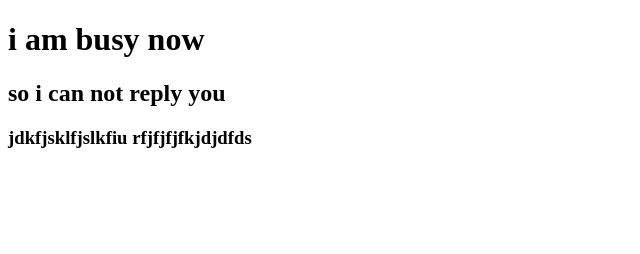
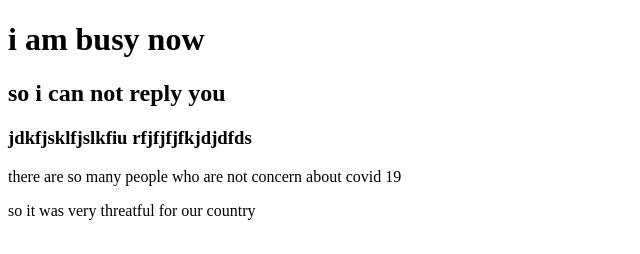
Before and after one commit to Shamsuddoha05/my-first-reposot, a plain HTML site: page index.html in a window 1280 px wide. Shown: the whole page, without its empty margins (0-640 px from the left). Drawn offline with Linux system fonts and the light colour scheme.

Commit message:
paragraph addeded

```diff
--- a/index.html
+++ b/index.html
@@ -11,6 +11,8 @@
     </h1>
     <h2>so i can not reply you</h2>
     <h3>jdkfjsklfjslkfiu rfjfjfjfkjdjdfds  </h3>
+    <p>there are so many people who are not concern about covid 19</p>
+    <p>so it was very threatful for our country</p>
 
 </body>
 </html>
```
